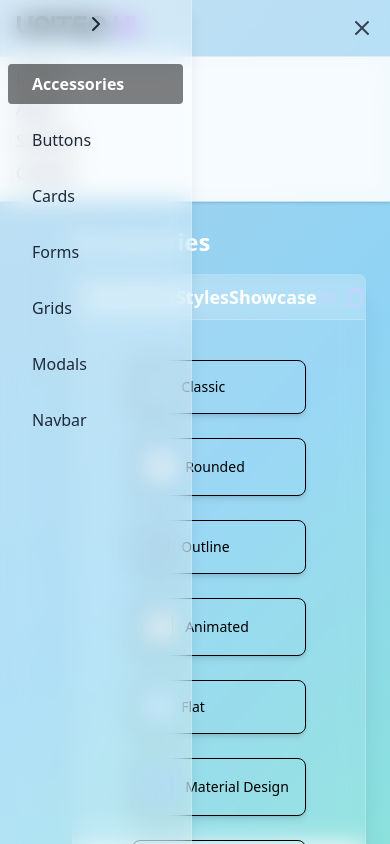
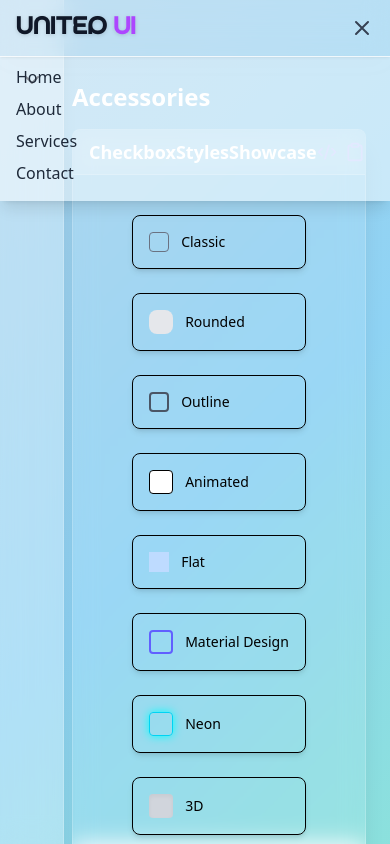
Before and after one commit to Yashyas/United-Ui_Library, a React (Vite) app in the folder United-Ui_Library/: page / in a window 390 px wide. Both pictures are taken after a click on the button 362 px from the left and 28 px from the top of the page. Shown: the top 844 px of the page. Built offline with nearby package versions, Linux system fonts and the light colour scheme.

Commit message:
Minor changes in navbar mobile version

```diff
--- a/United-Ui_Library/src/components/Navbar.jsx
+++ b/United-Ui_Library/src/components/Navbar.jsx
@@ -6,7 +6,7 @@
   const toggleMenu = () => setIsOpen(!isOpen);
 
   return (
-    <nav className="sticky top-0 left-0 w-full z-50 bg-white/30 backdrop-blur-md border-b border-gray-200/20 shadow-sm">
+    <nav className="sticky top-0 left-0 w-full z-101 bg-white/30 backdrop-blur-md border-b border-gray-200/20 shadow-sm">
       <div className="max-w-7xl mx-auto px-4 py-3 flex items-center justify-between">
         {/* Logo */}
         <div
@@ -87,34 +87,21 @@
       </div>
 
       {/* Mobile Menu */}
-      {isOpen && (
-        <div className="md:hidden px-4 pb-4 pt-2 space-y-2 bg-white/80 backdrop-blur-md border-t border-gray-200">
-          <a
-            href="#"
-            className="block text-gray-700 hover:text-indigo-600 transition"
-          >
-            Home
-          </a>
-          <a
-            href="#"
-            className="block text-gray-700 hover:text-indigo-600 transition"
-          >
-            About
-          </a>
-          <a
-            href="#"
-            className="block text-gray-700 hover:text-indigo-600 transition"
-          >
-            Services
-          </a>
-          <a
-            href="#"
-            className="block text-gray-700 hover:text-indigo-600 transition"
-          >
-            Contact
-          </a>
-        </div>
-      )}
+
+        {isOpen && (
+            <div
+              className={`absolute top-full left-0 w-full px-4 pt-2 space-y-2 bg-white/50 backdrop-blur-md border-t border-white/50 shadow-lg transition-all duration-500 ease-in-out ${
+                isOpen ? 'max-h-96 opacity-100 py-4' : 'max-h-0 opacity-0 py-0'
+              } overflow-hidden z-50`}
+            >
+              <a href="#" className="block text-gray-800 hover:text-indigo-600 transition">Home</a>
+              <a href="#" className="block text-gray-800 hover:text-indigo-600 transition">About</a>
+              <a href="#" className="block text-gray-800 hover:text-indigo-600 transition">Services</a>
+              <a href="#" className="block text-gray-800 hover:text-indigo-600 transition">Contact</a>
+            </div>
+          )}
+
+
     </nav>
   );
 }
--- a/United-Ui_Library/src/components/Sidebar.jsx
+++ b/United-Ui_Library/src/components/Sidebar.jsx
@@ -13,7 +13,7 @@
       `}
     >
       {/* Arrow Icon */}
-      <div className="flex justify-center items-center h-12">
+      <div className="flex justify-center items-center py-20 h-12">
         <ChevronDown
           className={`text-gray-800 transition-transform duration-300 ease-in-out ${
             hovered ? "rotate-[-90deg]" : "rotate-0"
```
